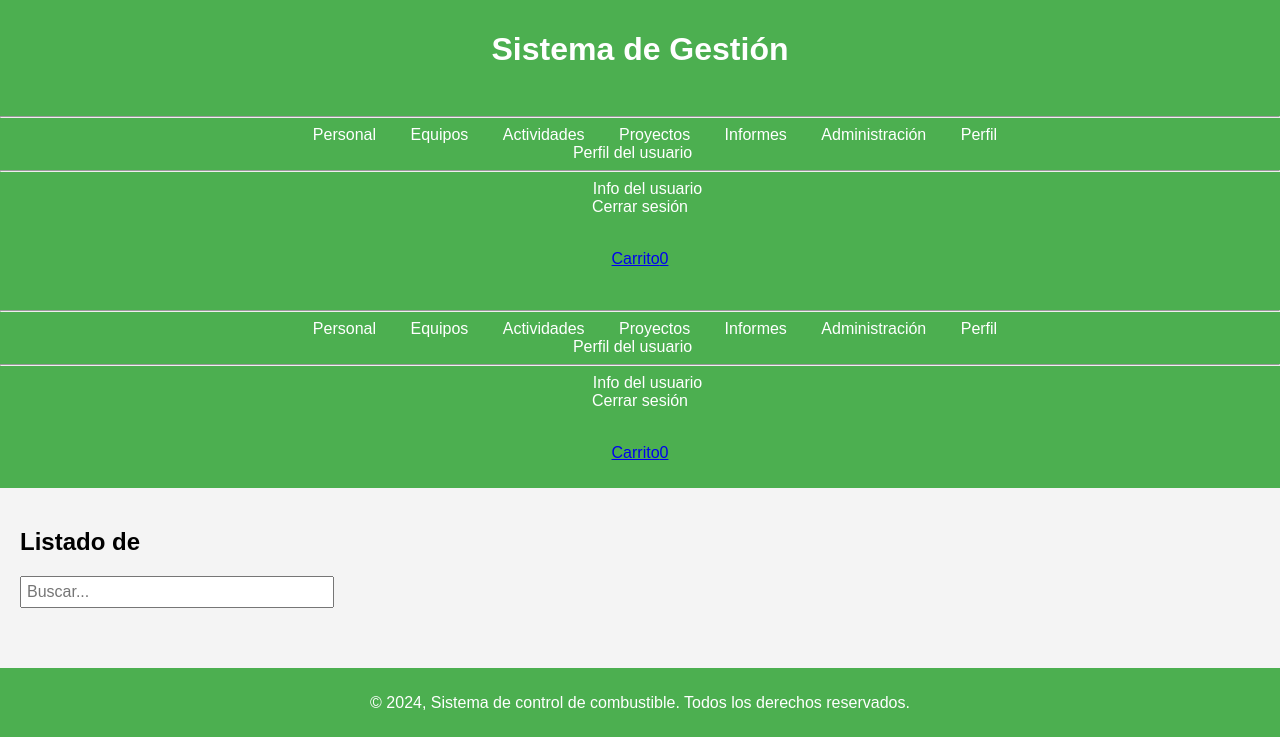
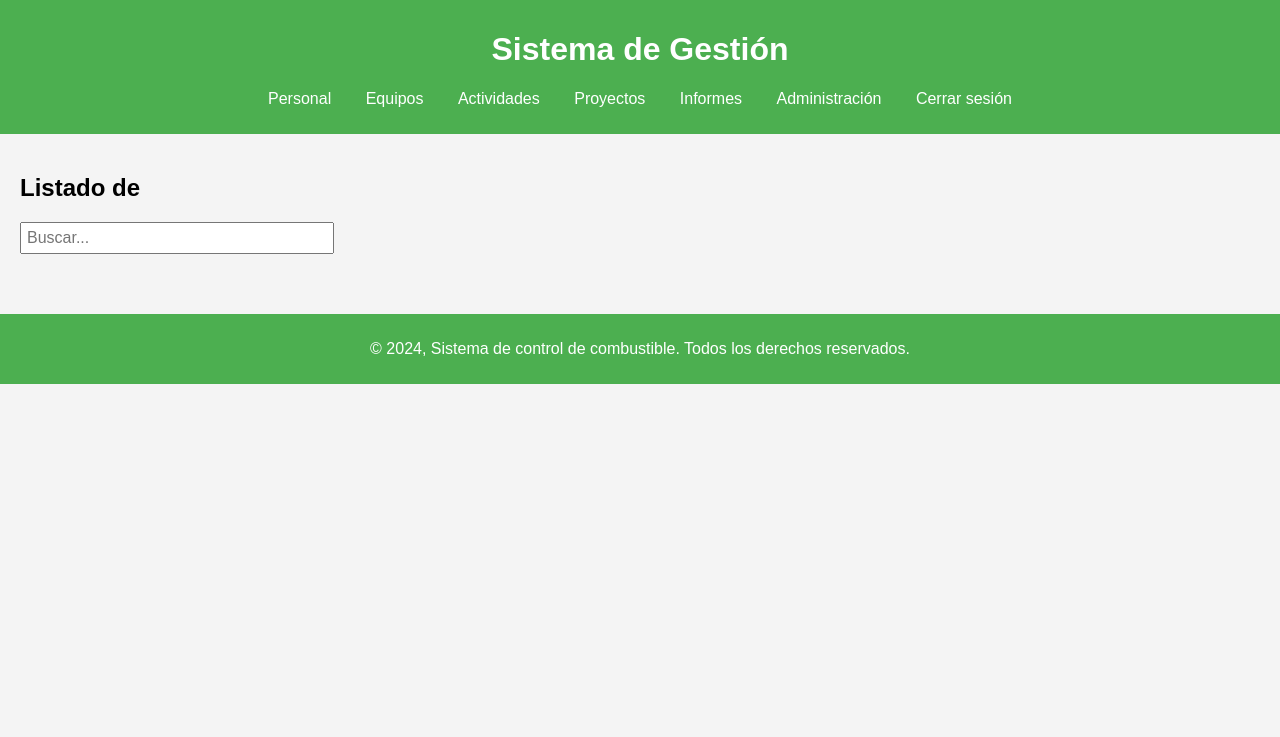
Before and after one commit to LorenzoFerreyra/control_combustible_app, a Django app: page / in a window 1280 px wide. Shown: the top 737 px of the page. Run offline with Django 5.2, Linux system fonts and the light colour scheme; the visitor is signed in with stand-in values (Sample User, id 1); some libraries are stand-ins or nearby versions.

Commit message:
changes in admin

```diff
--- a/control_app/templates/index.html
+++ b/control_app/templates/index.html
@@ -15,7 +15,6 @@
         <h1>Sistema de Gestión</h1>
         {% if user.is_authenticated %}
             {% include 'navbar.html' %}
-        {% include 'navbar.html' %}
         <nav>
             <ul>
                 {% comment %}
--- a/control_app/templates/navbar.html
+++ b/control_app/templates/navbar.html
@@ -1,41 +1,46 @@
 <nav class="navbar navbar-expand-lg navbar-light bg-light">
     <div class="container px-4 px-lg-5">
+
+            <span class="navbar-toggler-icon"></span>
+        </button>
         <div class="collapse navbar-collapse" id="navbarSupportedContent">
             <ul class="navbar-nav me-auto mb-2 mb-lg-0 ms-lg-4">
-                <li><hr class="dropdown-divider" /></li>
-                <li class="nav-item"><a class="nav-link" href="#">Personal</a></li>
-                <li class="nav-item"><a class="nav-link" href="#">Equipos</a></li>
-                <li class="nav-item"><a class="nav-link" href="#">Actividades</a></li>
-                <li class="nav-item"><a class="nav-link" href="#">Proyectos</a></li>
-                <li class="nav-item"><a class="nav-link" href="#">Informes</a></li>
-                <li class="nav-item"><a class="nav-link" href="#">Administración</a></li>
+                <li class="nav-item">
+                    <a class="nav-link" href="#">Personal</a>
+                </li>
+                <li class="nav-item">
+                    <a class="nav-link" href="#">Equipos</a>
+                </li>
+                <li class="nav-item">
+                    <a class="nav-link" href="#">Actividades</a>
+                </li>
+                <li class="nav-item">
+                    <a class="nav-link" href="#">Proyectos</a>
+                </li>
+                <li class="nav-item">
+                    <a class="nav-link" href="#">Informes</a>
+                </li>
+                <li class="nav-item">
+                    <a class="nav-link" href="#">Administración</a>
+                </li>
 
                 {% if user.is_authenticated %}
-                <li class="nav-item dropdown">
-                    <a class="nav-link dropdown-toggle" id="navbarDropdown" href="#" role="button" data-bs-toggle="dropdown" aria-expanded="false">Perfil</a>
-                    <ul class="dropdown-menu" aria-labelledby="navbarDropdown">
-                        <li><a class="dropdown-item" href="#">Perfil del usuario</a></li>
-                        <li><hr class="dropdown-divider" /></li>
-                        <li><a class="dropdown-item" href="#">Info del usuario</a></li>
-                    </ul>
+                <li class="nav-item">
+                    <a class="nav-link" href="#">Cerrar sesión</a>
                 </li>
-                <li class="nav-item"><a class="nav-link" href="#">Cerrar sesión</a></li>
                 {% else %}
-                <!-- Aquí puedes poner contenido adicional si el usuario no está autenticado -->
+                <li class="nav-item">
+                    <a class="nav-link" href="#">Iniciar sesión</a>
+                </li>
                 {% endif %}
-
-                <!-- Revisa y elimina cualquier caracter extraño que pueda estar fuera de las etiquetas HTML -->
-                <li class="nav-item dropdown">
-                    <ul class="dropdown-menu" aria-labelledby="navbarDropdown">
-                        <!-- Revisa si hay algún carácter no deseado aquí -->
-                    </ul>
-                </li>
             </ul>
             <form class="d-flex">
-                {% if user.is_authenticated %}
-                <a class="btn btn-outline-dark" href="#"><i class="bi-cart-fill me-1"></i>Carrito<span class="badge bg-dark text-white ms-1 rounded-pill" id="cart_quantity">{{ cart|length }}</span></a>
-                {% endif %}
+                <!-- Aquí puedes agregar un formulario de búsqueda u otros elementos -->
             </form>
         </div>
     </div>
 </nav>
+
+<!-- Asegúrate de que estas líneas se incluyen en tu archivo -->
+<script src="https://cdn.jsdelivr.net/npm/@popperjs/core@2.9.2/dist/umd/popper.min.js"></script>
+<script src="https://cdn.jsdelivr.net/npm/bootstrap@5.1.3/dist/js/bootstrap.min.js"></script>
```
Also changed, not shown: control_app/admin.py (+9 -6 lines).
